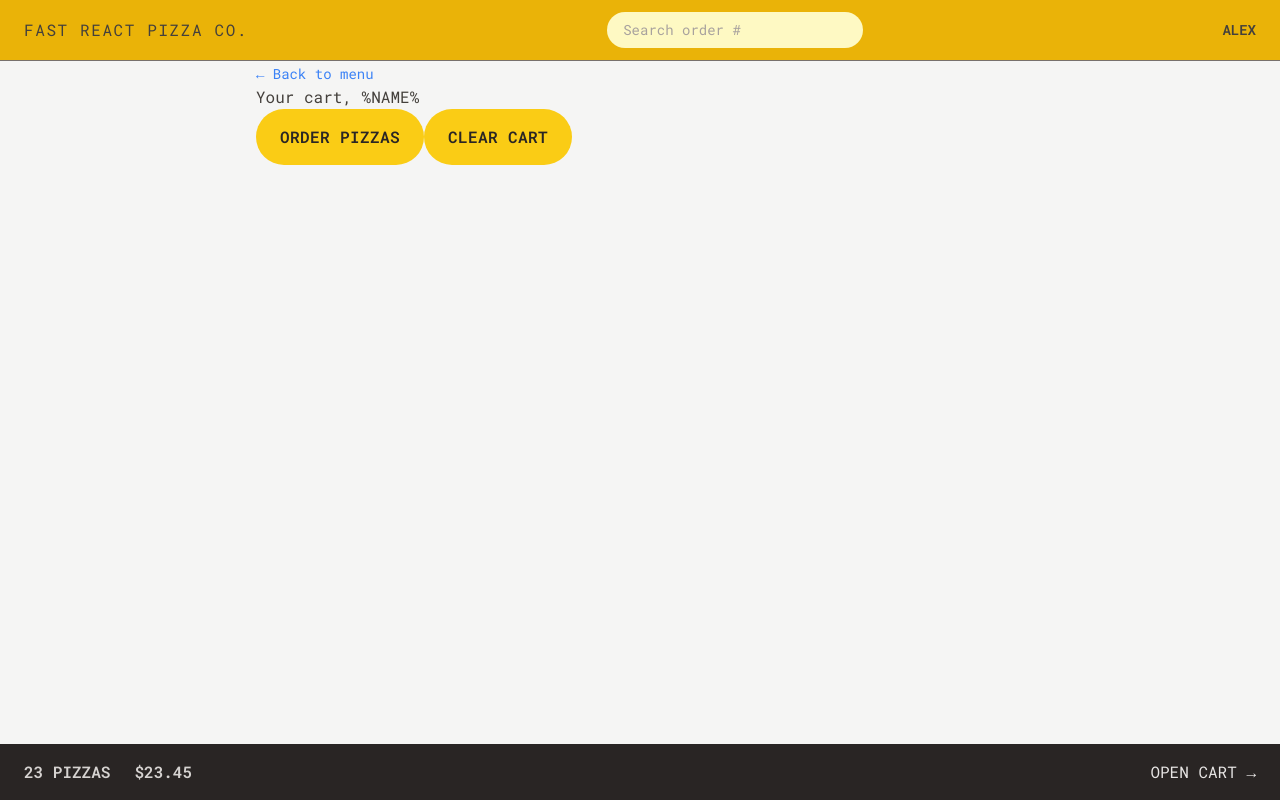
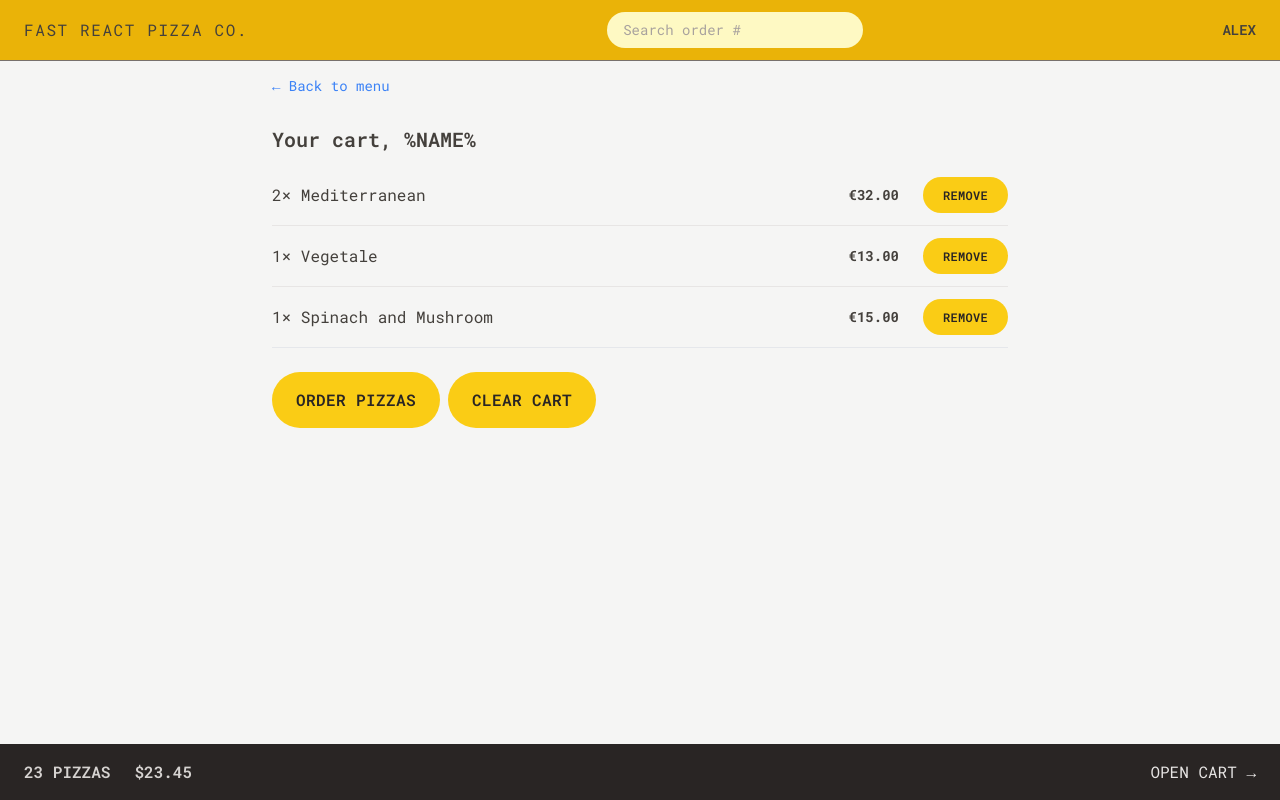
Before and after one commit to Alex-Nicalace/fast-react-pizza, a React (Vite) app: page /cart in a window 1280 px wide. Built offline with nearby package versions, Linux system fonts and the light colour scheme.

Commit message:
styling CartItem

```diff
--- a/src/features/cart/Cart.tsx
+++ b/src/features/cart/Cart.tsx
@@ -1,5 +1,14 @@
 import LinkButton from "../../ui/LinkButton";
 import Button from "../../ui/Button";
+import CartItem from "./CartItem";
+
+export interface IItemCartData {
+  pizzaId: number;
+  name: string;
+  quantity: number;
+  unitPrice: number;
+  totalPrice: number;
+}
 
 const fakeCart = [
   {
@@ -29,12 +38,18 @@
   const cart = fakeCart;
 
   return (
-    <div>
+    <div className="px-4 py-3">
       <LinkButton to="/menu">&larr; Back to menu</LinkButton>
 
-      <h2>Your cart, %NAME%</h2>
+      <h2 className="mt-7 text-xl font-semibold">Your cart, %NAME%</h2>
 
-      <div>
+      <ul className="mt-3 divide-y divide-stone-200 border-b ">
+        {cart.map((item) => (
+          <CartItem key={item.pizzaId} item={item} />
+        ))}
+      </ul>
+
+      <div className="mt-6 space-x-2">
         <Button to="/order/new">Order pizzas</Button>
         <Button>Clear cart</Button>
       </div>
--- a/src/features/cart/CartItem.tsx
+++ b/src/features/cart/CartItem.tsx
@@ -1,13 +1,21 @@
-function CartItem({ item }): JSX.Element {
-  const { pizzaId, name, quantity, totalPrice } = item;
+import Button from "../../ui/Button";
+import { formatCurrency } from "../../utils/helpers";
+import { IItemCartData } from "./Cart";
+
+interface ICartItemProps {
+  item: IItemCartData;
+}
+function CartItem({ item }: ICartItemProps): JSX.Element {
+  const { name, quantity, totalPrice } = item;
 
   return (
-    <li>
-      <p>
+    <li className="py-3 sm:flex sm:items-center sm:justify-between">
+      <p className="mb-1 sm:mb-0">
         {quantity}&times; {name}
       </p>
-      <div>
-        <p>{formatCurrency(totalPrice)}</p>
+      <div className="flex items-center justify-between sm:gap-6">
+        <p className="text-sm font-bold">{formatCurrency(totalPrice)}</p>
+        <Button mode="small">Remove</Button>
       </div>
     </li>
   );
```
